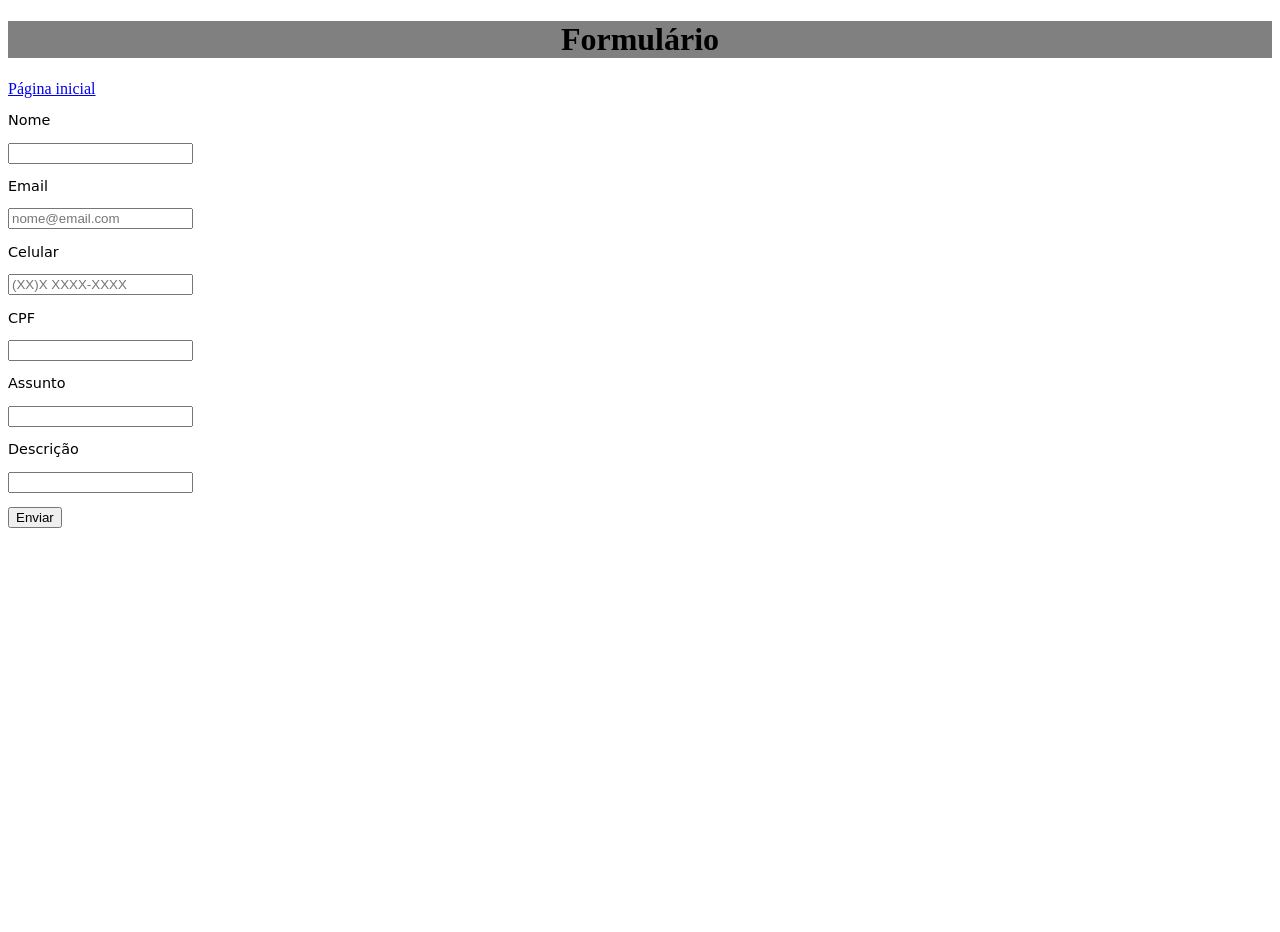
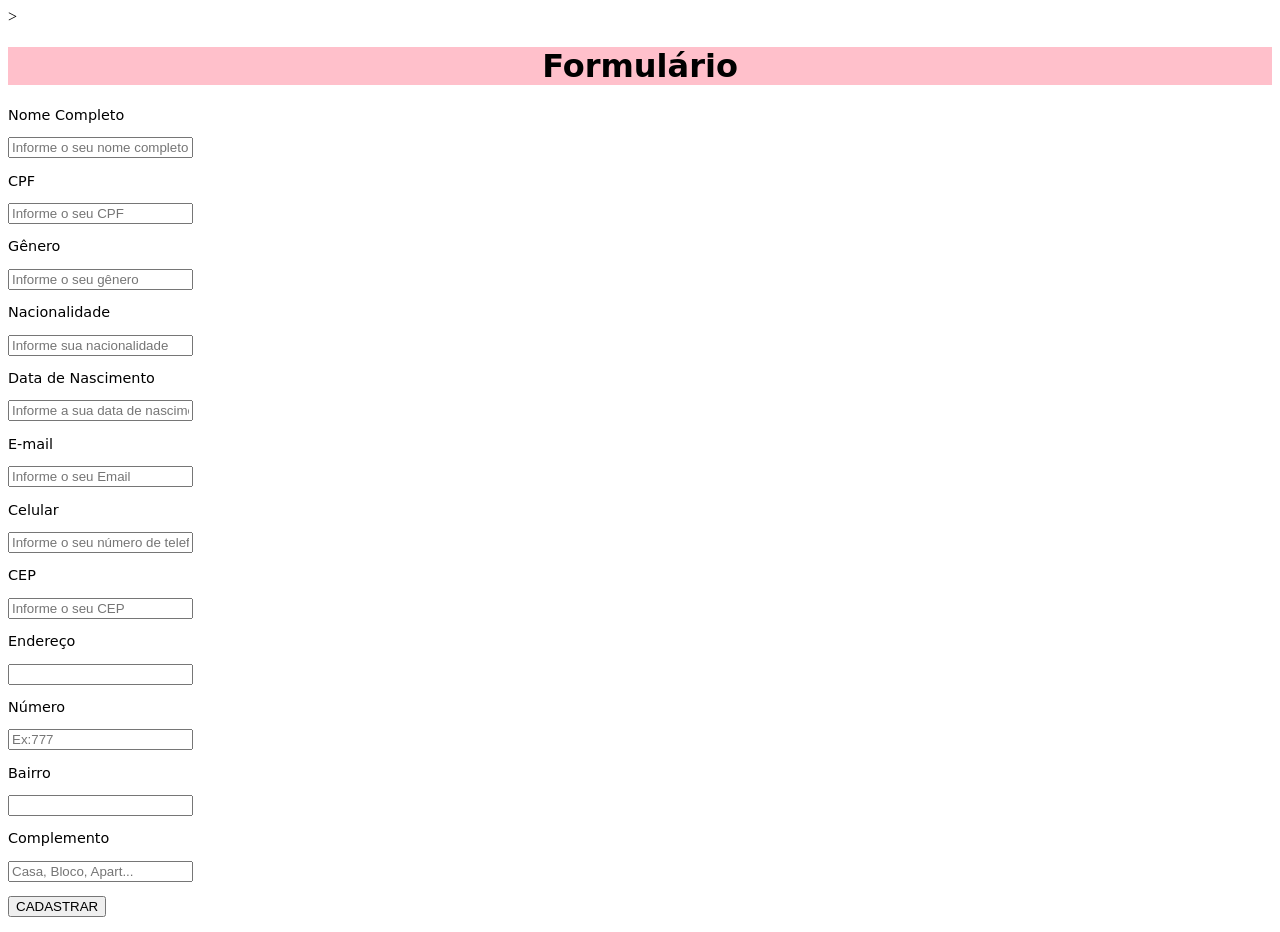
Before and after one commit to VictorBrassero/projetoAvaliativo, a plain HTML site: page form.html in a window 1280 px wide. Before the commit the page ends 800 px from the top, so only its background shows below. Drawn offline with Linux system fonts and the light colour scheme.

Commit message:
Alteração java

```diff
--- a/_css/stilo.css
+++ b/_css/stilo.css
@@ -1,6 +1,7 @@
    	    h1{
-    		background-color:  gray;
+    		background-color: pink ;
     		text-align: center;
+    		font-family: cursive
     	}
     	p{
     		font-family: cursive;
--- a/form.html
+++ b/form.html
@@ -1,26 +1,56 @@
 <!DOCTYPE html>
 <html>
 <head>
+	<meta charset="utf-8">>
 	<title>Formulário</title>
 	<link rel="stylesheet" type="text/css" href="_css/stilo.css"/>
+	<script src="validacoes.js"></script>
+	<title>validações</title>
 </head>
 <body>
-    <h1>Formulário</h1>
-    <a href="index.html">Página inicial</a>
+    <h1>Formulário</font></h1>
+
+
     <form>
-    	<p>Nome</p>
-    	<input type="text" name="nome">
-    	 <p>Email</p>
-         <input type="Email" name="Email" placeholder="nome@email.com">
-         <p>Celular</p>
-         <input type="tel" name="Celular" placeholder="(XX)X XXXX-XXXX">
-         <p>CPF</p>
-         <input type="text" name="CPF">
-         <p>Assunto</p>
-         <input type="text" name="Assunto">
-         <p>Descrição</p>
-         <input type="text" name="descrição">
-         <p><button>Enviar</button></p>
+    	<p>Nome Completo</p>
+    	     <input type="text" id="nome" name="Nome" placeholder="Informe o seu nome completo">
+
+    	<p>CPF</p>
+             <input type="text" id="Cpf" name="CPF" placeholder="Informe o seu CPF">
+
+    	<p>Gênero</p>
+             <input type="text" id="Gênero" name="Genero" placeholder="Informe o seu gênero">
+
+    	<p>Nacionalidade</p>
+    	     <input type="text" id="Nacionalidade" name="Nacionalidade" placeholder="Informe sua nacionalidade">
+
+    	<p>Data de Nascimento</p>
+             <input type="tel" id="Data de Nascimento" name="Data de Nascimento" placeholder="Informe a sua data de nascimento">
+
+    	<p>E-mail</p>
+             <input type="Email" id="email" name="Email" placeholder="Informe o seu Email">
+
+        <p>Celular</p>
+             <input type="tel" id="fone" name="Celular" onblur="maskFone()" onkeypress="return event.charCode >= 48 && event.charCode <= 57" placeholder="Informe o seu número de telefone" maxlengt="11">
+
+        <p>CEP</p>
+             <input type="CEP" id="CEP" name="CEP" placeholder="Informe o seu CEP">
+
+        <p>Endereço</p>
+             <input type="Endereço" id="Endereço" name="Endereço">
+
+        <p>Número</p>
+             <input type="Número" id="Número" name="Número" placeholder="Ex:777">
+
+        <p>Bairro</p>
+             <input type="Bairro" id="Bairro" name="Bairro">
+
+        <p>Complemento</p>
+             <input type="Complemento" id="Complemento" name="Complemento" placeholder="Casa, Bloco, Apart...">
+
+
+         <p><button class="btn btn-primary" onclick="verificar()"
+         name="cadastrar">CADASTRAR</button></p>
     </form>
 </body>
 </html>
--- /dev/null
+++ b/validacoes.js
@@ -0,0 +1,42 @@
+/*##############
+Verificação de campos de formulario
+*/
+
+function verificar() {
+	var nome = document.getElementById('nome').value;
+	var email = document.getElementById('email').value;
+	var cpf = document.getElementById('Cpf').value;
+	var fone = document.getElementById('fone').value;
+
+	if (!nome || !email || !cpf || !fone) {
+		alert("Campos não preenchidos, favor preencê-los");
+	} else {
+		alert("Campos preenchidos com sucesso");
+	}
+}
+
+/*##############
+início: Mascara de telefone
+*/
+
+function maskFone() {
+	var numeroAtual = document.getElementById('fone').value;
+	const isCelular = numeroAtual.length === 11;
+	const isFone = numeroAtual.length === 10;
+	let numeroAjustado;
+	if (isCelular) {
+		const part1 = numeroAtual.slice(0,2);
+		const part2 = numeroAtual.slice(2,7);
+		const part3 = numeroAtual.slice(7,11);
+		numeroAjustado = `(${part1}) ${part2}-${part3}`
+	} else if (isFone) {
+		const part1 = numeroAtual.slice(0,2);
+		const part2 = numeroAtual.slice(2,6);
+		const part3 = numeroAtual.slice(6,10);
+		numeroAjustado = `(${part1}) ${part2}-${part3}`
+	} else {
+		numeroAtual.value = ' ';
+		alert("Número informado é incorreto, favor verificar!")
+	}
+	fone.value = numeroAjustado;
+}
```
Also changed, not shown: index.html (+66 -18 lines), paginicial.html (added, +21 -0 lines).
